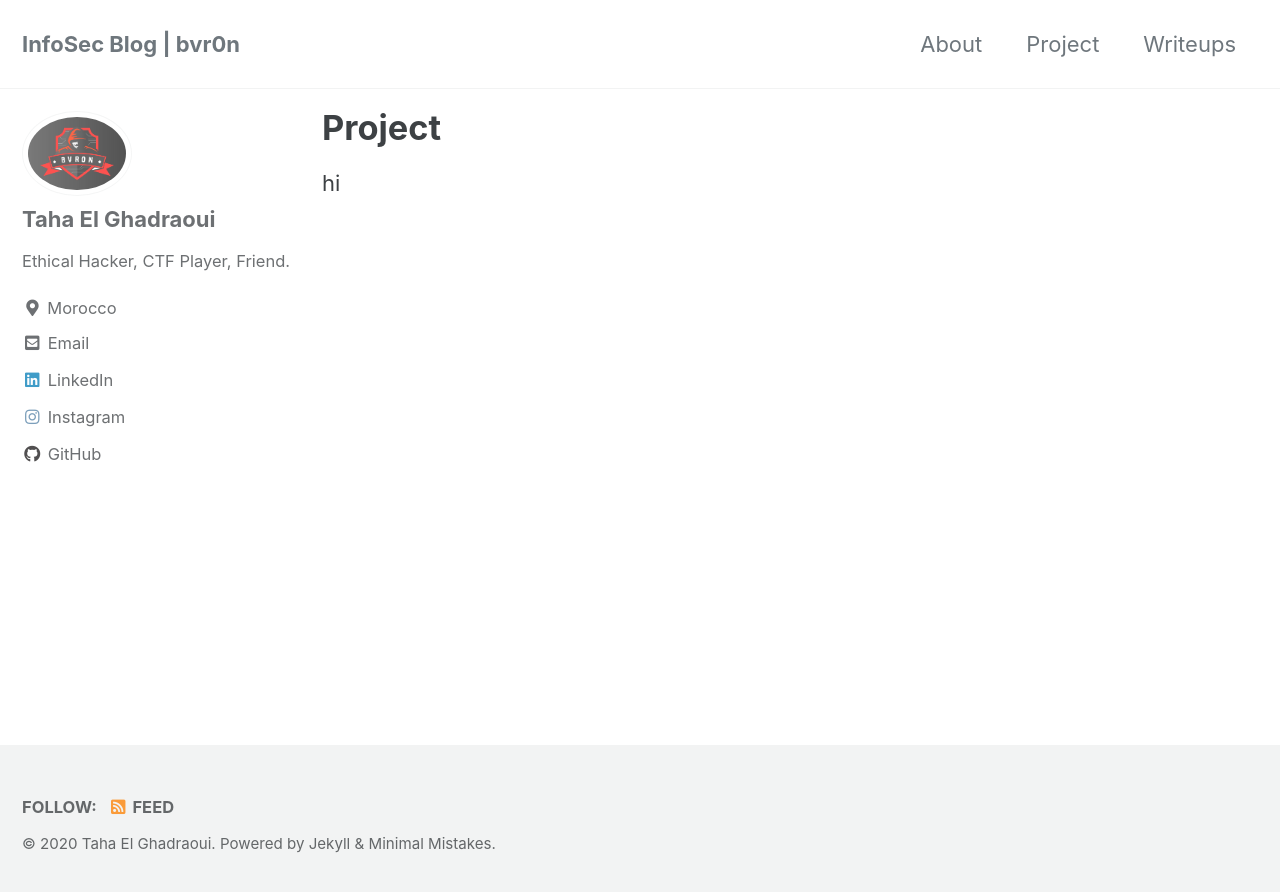
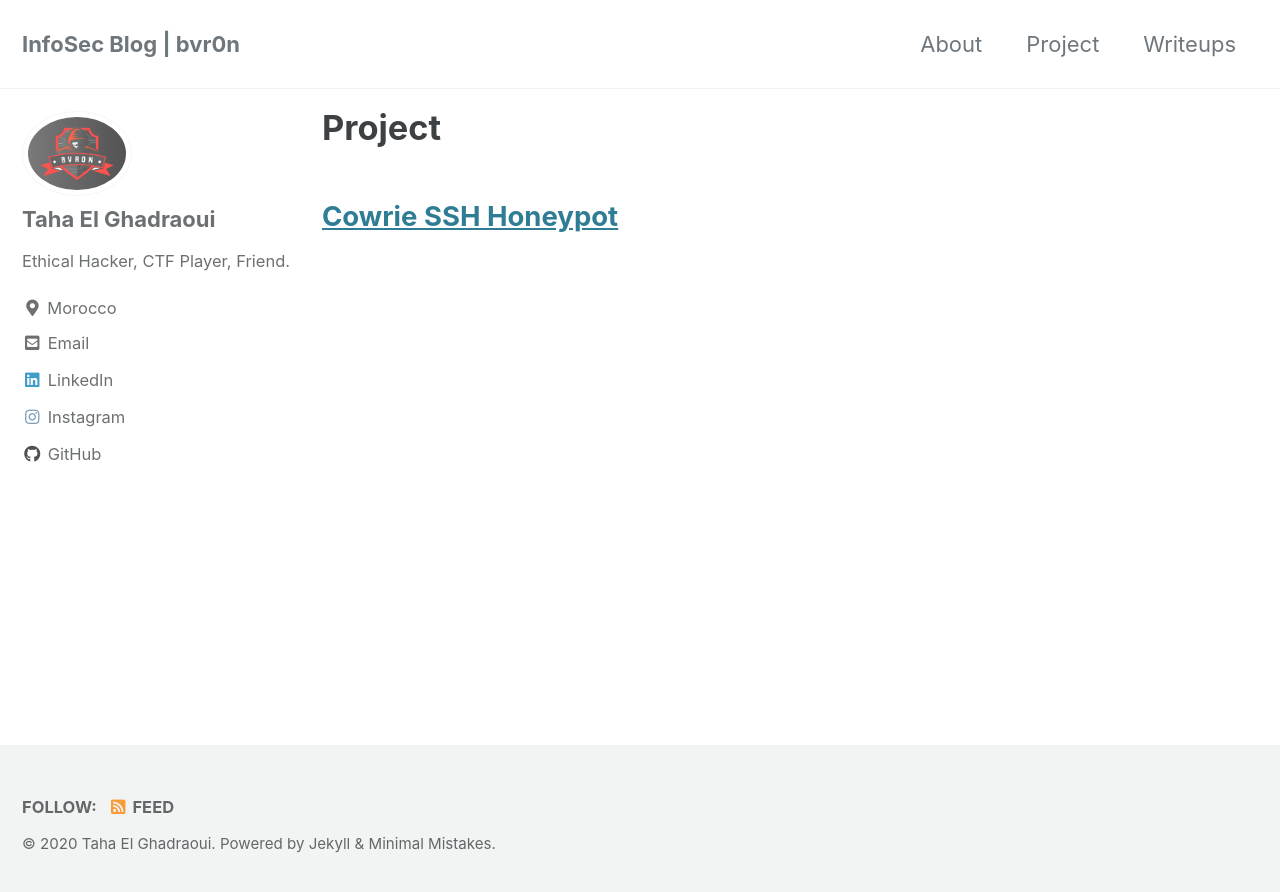
Before and after one commit to bvr0n/bvr0n.github.io, a Jekyll site: the page built from _pages/project.md, in a window 1280 px wide. Shown: the top 892 px of the page. Built offline with Jekyll 4.4.1, drawn with Linux system fonts in a browser that asks for light colours; cached includes are drawn as plain includes.

Commit message:
Update project.md

```diff
--- a/_pages/project.md
+++ b/_pages/project.md
@@ -3,4 +3,5 @@ layout: archive
 title: "Project"
 permalink: /project/
 ---
-hi
+
+## [Cowrie SSH Honeypot](./_posts/workshops/cowrie_honeypot/project.md)
```
